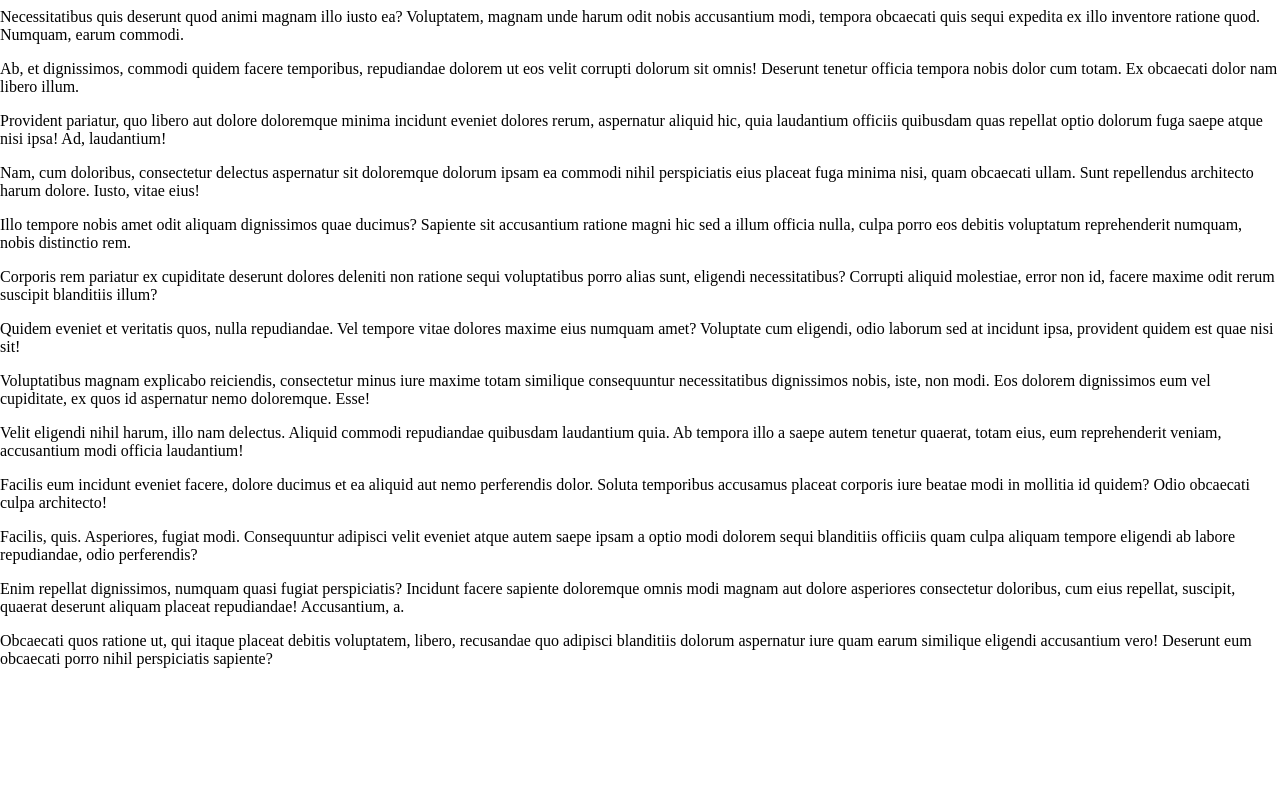
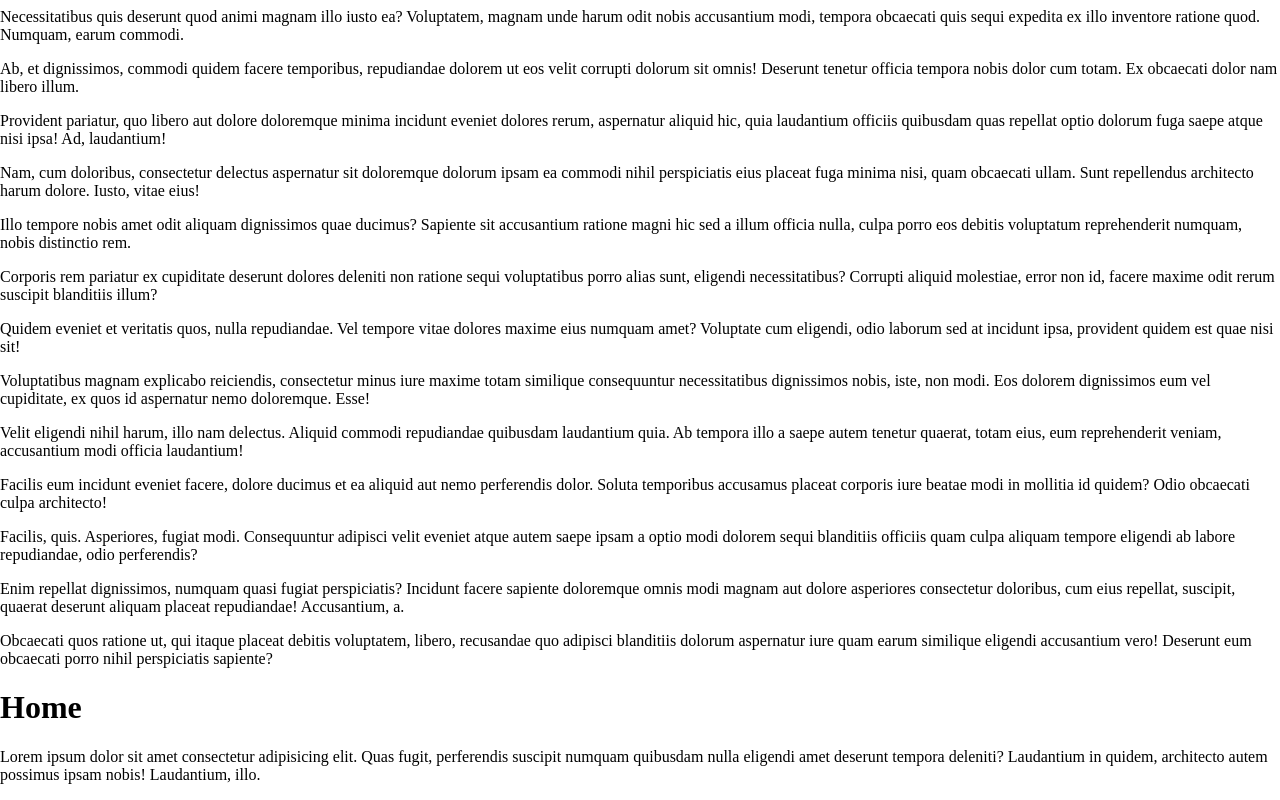
Before and after one commit to Baigaziev/16.11.22, a plain HTML site: page index.html in a window 1280 px wide. Shown: the part 1972-2772 px from the top of the page. Before the commit the page ends 2656 px from the top, so only its background shows below. Drawn offline with Linux system fonts and the light colour scheme.

Commit message:
added header and h1 and paragraph lorem

```diff
--- a/index.html
+++ b/index.html
@@ -67,7 +67,10 @@
     <p>Facilis, quis. Asperiores, fugiat modi. Consequuntur adipisci velit eveniet atque autem saepe ipsam a optio modi dolorem sequi blanditiis officiis quam culpa aliquam tempore eligendi ab labore repudiandae, odio perferendis?</p>
     <p>Enim repellat dignissimos, numquam quasi fugiat perspiciatis? Incidunt facere sapiente doloremque omnis modi magnam aut dolore asperiores consectetur doloribus, cum eius repellat, suscipit, quaerat deserunt aliquam placeat repudiandae! Accusantium, a.</p>
     <p>Obcaecati quos ratione ut, qui itaque placeat debitis voluptatem, libero, recusandae quo adipisci blanditiis dolorum aspernatur iure quam earum similique eligendi accusantium vero! Deserunt eum obcaecati porro nihil perspiciatis sapiente?</p>
-
+     <header>
+      <h1> Home</h1>
+      <p>Lorem ipsum dolor sit amet consectetur adipisicing elit. Quas fugit, perferendis suscipit numquam quibusdam nulla eligendi amet deserunt tempora deleniti? Laudantium in quidem, architecto autem possimus ipsam nobis! Laudantium, illo.</p>
+     </header>
 
 </body>
 </html>
```
